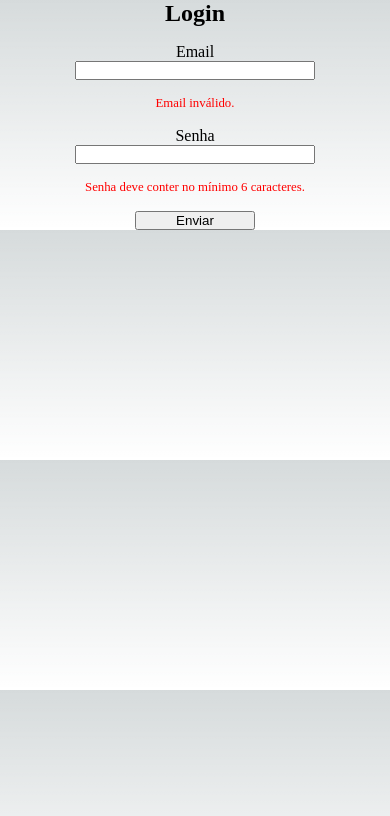
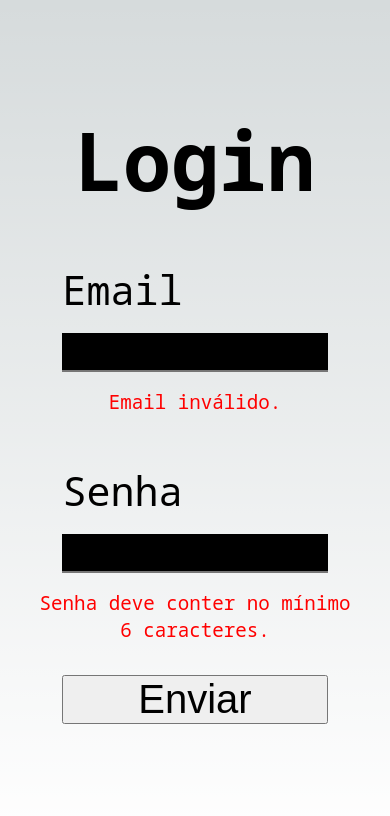
Before and after one commit to daaug/form-validate-site, a Next.js app: page / in a window 390 px wide. Shown: the top 816 px of the page. Built offline with nearby package versions, Linux system fonts and the light colour scheme.

Commit message:
Upd comments + responsive layout

```diff
--- a/pages/api/submit.ts
+++ b/pages/api/submit.ts
@@ -1,6 +1,6 @@
 import type { NextApiRequest, NextApiResponse } from "next";
-import { redirect } from 'next/navigation';
 
+// Define data name and type
 type Data = {
   email: string;
   password: string;
@@ -8,5 +8,6 @@
 
 export default function handler(req: NextApiRequest, res: NextApiResponse<Data>) {
   let data = req.body;
+  // Respond with user data
   res.status(200).json({ email: data.email, password: data.password });
 }
--- a/pages/index.tsx
+++ b/pages/index.tsx
@@ -1,6 +1,6 @@
 import Head from "next/head";
 import styles from "@/styles/Home.module.css";
-import { useState, FormEvent, useEffect } from "react";
+import { useState, FormEvent, } from "react";
 import { useRouter } from "next/router";
 
 
@@ -19,29 +19,30 @@
   // Check if email match the default pattern
   function validateEmail(value: string) : void {
     if(value.search(/^[\w-\.]+@([\w-]+\.)+[\w-]{2,4}$/g) < 0){
-      setEmailErrorMsg(true)
+      setEmailErrorMsg(true) // Enable email error msg
     } else {
-      setEmailErrorMsg(false)
+      setEmailErrorMsg(false) // Disable email error msg
       setEmail(value)
     }
   }
 
-  // Check if password follows the rule
+  // Check if password follows the size rule
   function validatePassword(value: string) : void {
     if(value.length < 6){
-      setPasswordErrorMsg(true)
+      setPasswordErrorMsg(true) // Enable password error msg
     } else {
-      setPasswordErrorMsg(false)
+      setPasswordErrorMsg(false) // Disable password error msg
       setPassword(value)
     }
   }
-
 
   // Do a POST request and redirects if answer is positive
   async function onSubmit(event: FormEvent<HTMLFormElement>){
     event.preventDefault()
     if(emailErrorMsg == false && passwordErrorMsg == false){
-      setSubmitErrorMsg(false)
+      setSubmitErrorMsg(false) // Hide submit input error msg
+
+      // Send user data to api
       const res = await fetch('/api/submit', {
         method: 'POST',
         body: JSON.stringify({
@@ -49,7 +50,9 @@
           password: password
         })
       })
+      // Check api answer
       if(res.ok){
+        // Redirect user and send query data to new page
         router.push({
           pathname: "/user",
           query: {
@@ -59,7 +62,7 @@
         })
       }
     } else {
-      setSubmitErrorMsg(true)
+      setSubmitErrorMsg(true) // Show submit input error msg
     }
   }
 
@@ -78,25 +81,29 @@
 
         <form className={styles.form} onSubmit={onSubmit} >
 
-          <label className="" >Email</label>
+          <div className={styles.fields}>
+            <label className={ styles.label } >Email</label>
             <input
               onChange={e => validateEmail(e.target.value)}
               className={styles.input}
               name="email"
               type="email" />
+          </div>
           {
             emailErrorMsg ?
               <p className={styles.errorMsg} >Email inválido.</p>
               : null
           }
 
-          <label className="" >Senha</label>
+          <div className={styles.fields}>
+            <label className={ styles.label } >Senha</label>
             <input
               onChange={e => validatePassword(e.target.value)}
               className={styles.input}
               name="password"
               type="password" />
 
+          </div>
           {
             passwordErrorMsg ?
               <p className={styles.errorMsg} >Senha deve conter no mínimo 6 caracteres.</p>
--- a/styles/Home.module.css
+++ b/styles/Home.module.css
@@ -2,31 +2,126 @@
   display: flex;
   flex-direction: column;
   align-items: center;
+  height: 100vh;
+  justify-content: center;
 }
 
 .title {
   text-align: center;
+  font-size: 3rem;
   margin: 0 0 1rem 0;
 }
 
 .form {
   display: flex;
   flex-direction: column;
-  align-items: center;
-  width: 75%;
 }
 
-.form > .input {
-  width: 15rem;
-  margin: 0 0 1rem 0;
+.fields {
+  margin: 1rem 0;
+}
+
+.label {
+  font-size: 1.5rem;
+}
+
+.input {
+  background-color: black;
+  border-style: none none solid none;
+  font-size: 1.5rem;
 }
 
 .errorMsg {
-  font-size: 0.8rem;
+  font-size: 1.0rem;
   color: red;
   margin: 0 0 1rem 0;
+  text-align: center;
 }
 
-.form > .submitBtn {
-  width: 7.5rem;
+.submitBtn {
+  max-width: 100rem;
+  font-size: 1.3rem;
 }
+
+@media screen and (min-width: 1025px) {
+
+  .form {
+    align-items: center;
+    width: 35rem;
+  }
+
+  .label {
+    margin: 0 1rem 0 0;
+    text-align: right;
+  }
+
+  .input {
+    width: 15rem;
+    margin: 0 0 1rem 0;
+  }
+
+  .submitBtn {
+    width: 7.5rem;
+  }
+}
+
+@media screen and (max-width: 1024px) {
+  .title {
+    font-size: 5rem;
+  }
+
+  .form {
+    width: 85%;
+    display: flex;
+    align-items: center;
+  }
+
+  .fields {
+    display: flex;
+    flex-direction: column;
+    width: 80%;
+  }
+
+  .label, .input, .submitBtn {
+    font-size: 2rem;
+  }
+
+  .errorMsg {
+    font-size: 1.2rem;
+  }
+
+  .submitBtn {
+    width: 80%;
+  }
+
+}
+
+@media screen and (max-width: 767px) {
+  .title {
+    font-size: 5rem;
+  }
+
+  .form {
+    width: 85%;
+  }
+
+
+  .label, .submitBtn {
+    font-size: 2.5rem;
+    margin: 1rem 0;
+  }
+
+  .input {
+    max-width: 100rem;
+    font-size: 2rem;
+  }
+
+  .errorMsg {
+    font-size: 1.2rem;
+  }
+
+  .submitBtn {
+    width: 80%;
+  }
+
+}
--- /dev/null
+++ b/styles/User.module.css
@@ -0,0 +1,38 @@
+.container {
+  display: flex;
+  flex-direction: column;
+  align-items: center;
+  justify-content: center;
+  height: 100vh;
+  width: 100%;
+}
+.groupData{
+  display: flex;
+}
+
+@media screen and (min-width: 1025px) {
+  .groupData{
+    display: flex;
+    flex-direction: row;
+    justify-content: center;
+    width: 80%;
+  }
+
+  .userData {
+    font-size: 3rem;
+  }
+}
+@media screen and (max-width: 1024px) {
+  .groupData{
+    display: flex;
+    flex-direction: column;
+    align-items: center;
+    justify-content: center;
+    width: 80%;
+    margin: 1rem 0;
+  }
+
+  .userData {
+    font-size: 3rem;
+  }
+}
--- a/styles/globals.css
+++ b/styles/globals.css
@@ -1,4 +1,6 @@
 :root {
+  font-family: "Noto Sans Mono", monospace;
+
   --max-width: 1100px;
   --border-radius: 12px;
   --font-mono: ui-monospace, Menlo, Monaco, "Cascadia Mono", "Segoe UI Mono",
```
Also changed, not shown: pages/user/index.js (+11 -3 lines). Lines whose indentation alone changed are shown as unchanged.
